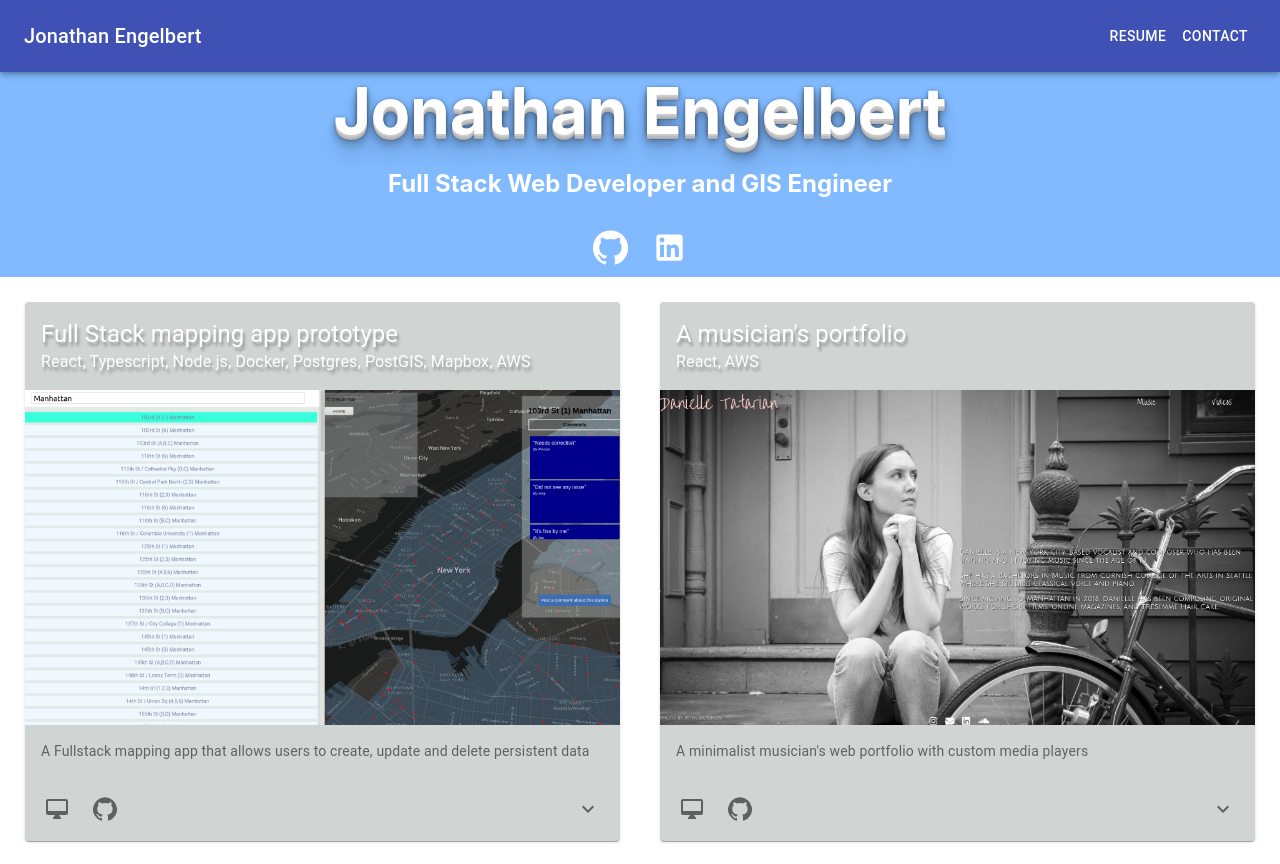
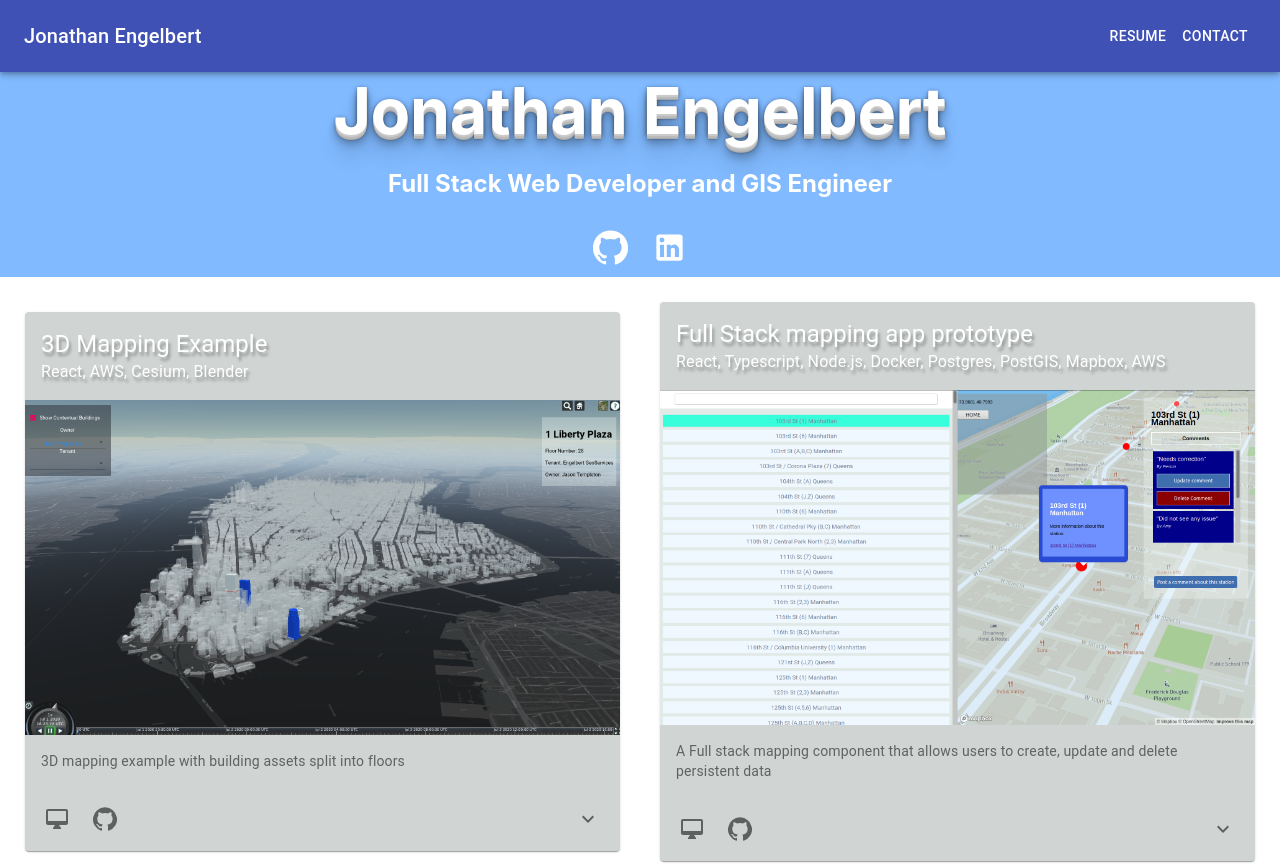
Before and after one commit to jonathanengelbert/portfolio, a React (Create React App) app: page / in a window 1280 px wide. Shown: the top 864 px of the page. Built offline with nearby package versions, Linux system fonts and the light colour scheme.

Commit message:
Adds project, updates styling

```diff
--- a/src/App.tsx
+++ b/src/App.tsx
@@ -6,6 +6,7 @@ import Header from "./components/Header/Header";
 // ASSETS
 import mappingTemplateImg from './assets/images/cards/mapping-template.png';
 import daniImg from './assets/images/cards/dani-website.png';
+import mapping3dPic from './assets/images/cards/3d_mapping_pic.png';
 
 // MATERIAL UI CONFIG
 import Grid from '@material-ui/core/Grid';
@@ -27,31 +28,34 @@ function App() {
                 >
                     <Grid item xs={12} sm={6}>
                         <ProjectCard
+                            title={'3D Mapping Example'}
+                            stack={'React, AWS, Cesium, Blender'}
+                            image={mapping3dPic}
+                            shortDescription={`3D mapping example with building assets split into floors`}
+
+                            longDescription={`Clicking on floors retrieves data for each particular floor and drop
+                            downs allow user to see all floors and/or buildings that match a certain criteria. All data
+                            is fictitious except for building names. Building models acquired from the City of New York
+                            and OpenStreet Maps`}
+                            githubLink={'https://github.com/jonathanengelbert/cesium-react-example'}
+                            liveLink={'https://3d-mapping-example.jonathanengelbert.com/'}
+                        />
+                    </Grid>
+                    <Grid item xs={12} sm={6}>
+                        <ProjectCard
                             title={'Full Stack mapping app prototype'}
                             stack={'React, Typescript, Node.js, Docker, Postgres, PostGIS, Mapbox, AWS'}
                             image={mappingTemplateImg}
-                            shortDescription={'A Fullstack mapping app that allows users to create, update and delete persistent data'}
-                            longDescription={`This project is a live example of a fullstack mapping app
+                            shortDescription={'A Full stack mapping component that allows users to create, update and delete ' +
+                            'persistent data'}
+                            longDescription={`This project is a live example of a full stack mapping component
                               template I have been building as an open source contribution. Powered by React and Mapbox
                               in the frontend, the application communicates with an API also built by me, which performs
                               CRUD operations on a Postgres Database with PostGIS extension enabled. Infrastructure
                               consists of an amplify frontend SPA, databases living in AWS RDS and a node server
                               running on Docker, in an AWS EC2 instance`}
                             githubLink={'https://github.com/jonathanengelbert/mapping-app-prototype-live-example'}
-                            liveLink={'https://project1.jonathanengelbert.com/'}
-                        />
-                    </Grid>
-                    <Grid item xs={12} sm={6}>
-                        <ProjectCard
-                            title={'A musician\'s portfolio'}
-                            stack={'React, AWS'}
-                            image={daniImg}
-                            shortDescription={`A minimalist musician's web portfolio with custom media players`}
-                            longDescription={`This web portfolio was made for a client who wanted a minimalist yet
-                             attractive website. She was hosting a template on SquareSpace and wanted to switch to
-                             something she could truly personalized. The design was largely provided by the client`}
-                            githubLink={'https://github.com/jonathanengelbert/dani-portfolio-2019'}
-                            liveLink={'https://danielletatarian.com/'}
+                            liveLink={'https://crud-mapbox-example.jonathanengelbert.com/'}
                         />
                     </Grid>
                     <Grid item xs={12} sm={6}>
@@ -60,8 +64,9 @@ function App() {
                             stack={'React, AWS'}
                             image={daniImg}
                             shortDescription={`A minimalist musician's web portfolio`}
-                            longDescription={`Lorem ipsum dolor sit amet, consectetur adipiscing elit, sed do
-                              eiusmod tempor deserunt mollit anim id est laborum.`}
+                            longDescription={`This web portfolio was made for a client who wanted a minimalist yet
+                             attractive website. She was hosting a template on SquareSpace and wanted to switch to
+                             something she could truly personalized. The design was largely provided by the client`}
                             githubLink={'https://github.com/jonathanengelbert/dani-portfolio-2019'}
                             liveLink={'https://danielletatarian.com/'}
                         />
--- a/src/components/ProjectCard/ProjectCard.tsx
+++ b/src/components/ProjectCard/ProjectCard.tsx
@@ -32,7 +32,7 @@ const useStyles = makeStyles((theme) => ({
     },
     media: {
         height: 0,
-        paddingTop: '56.25%', // 16:9
+        paddingTop: '56.25%', // 16:9,
     },
     expand: {
         transform: 'rotate(0deg)',
@@ -77,9 +77,11 @@ const ProjectCard: React.FC<Props> = (props) => {
                 subheader={props.stack}
             />
             <CardMedia
+                id={'picture'}
                 className={classes.media}
                 image={props.image}
                 title={props.title}
+                onClick={() => openInNewWindow(props.liveLink)}
             />
             <CardContent>
                 <Typography variant="body2" color="textSecondary" component="p">
--- a/src/components/ProjectCard/projectCardStyles.scss
+++ b/src/components/ProjectCard/projectCardStyles.scss
@@ -0,0 +1,5 @@
+#picture {
+  &:hover {
+    cursor: pointer;
+  }
+}
```
Also changed, not shown: src/assets/images/cards/3d_mapping_pic.png (added), src/assets/images/cards/mapping-template.png.
